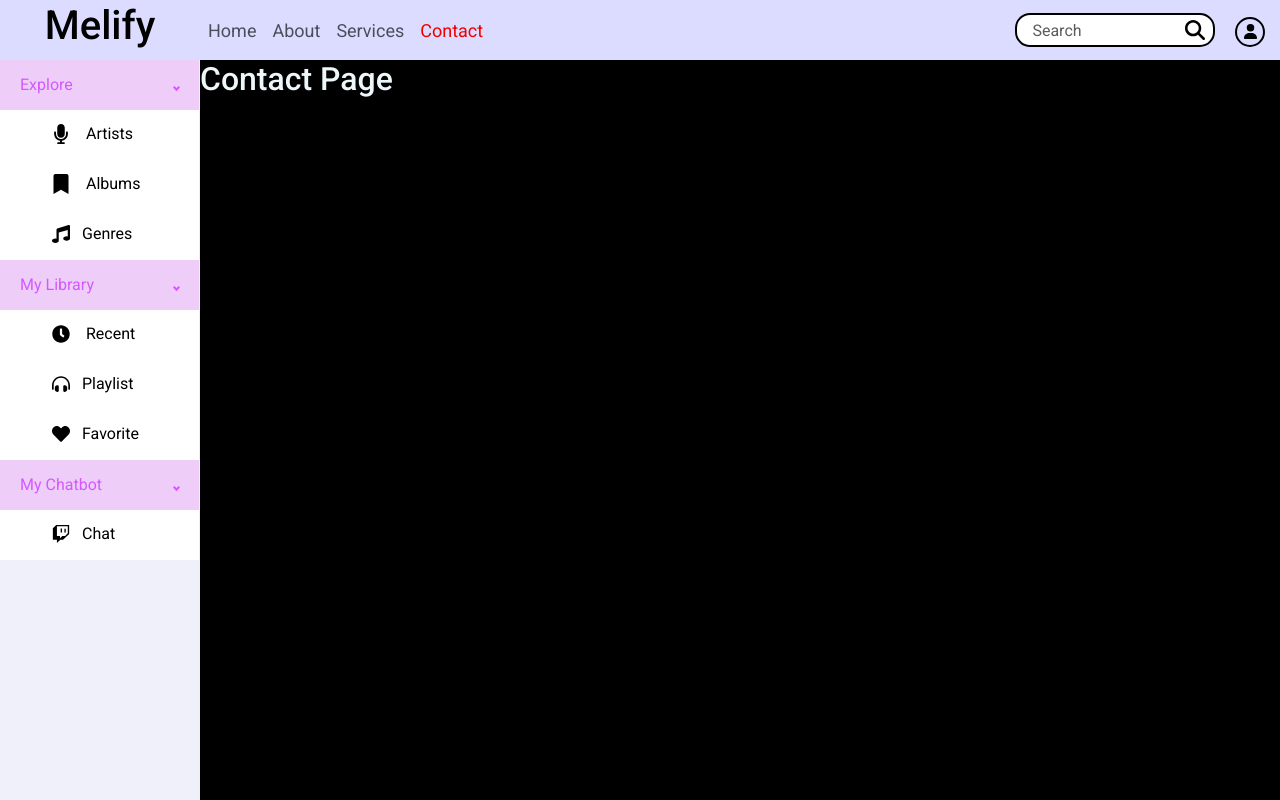
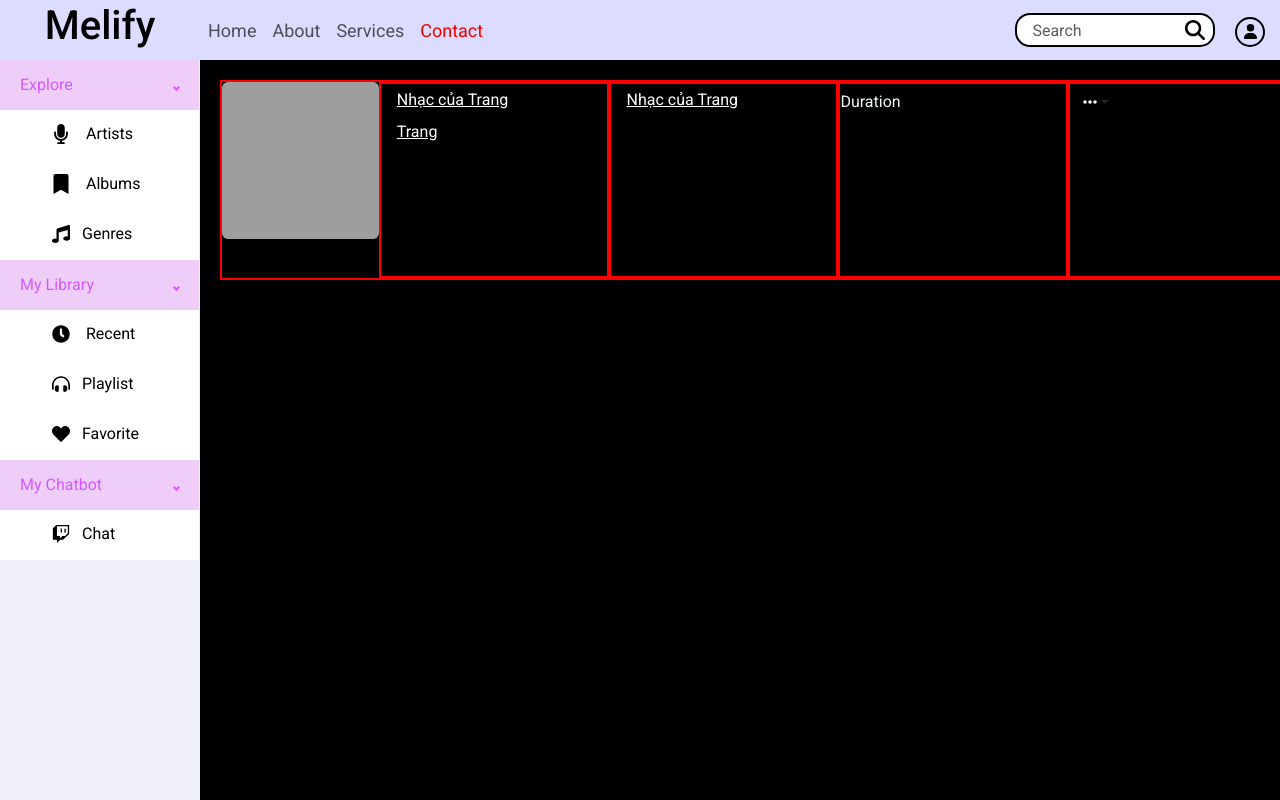
Before and after one commit to SWE1dePauwMusic/music_app, a React (Vite) app in the folder frontend/: page /contact in a window 1280 px wide. Shown: the top 800 px of the page. Built offline with nearby package versions, Linux system fonts and the light colour scheme; grey boxes are pictures that could not be loaded.

Commit message:
create song component

```diff
--- a/frontend/src/App.jsx
+++ b/frontend/src/App.jsx
@@ -13,6 +13,7 @@ import About from "./pages/About";
 import Services from "./pages/Services";
 import Contact from "./pages/Contact";
 import SidebarContainer from "./components/SideBar";
+import Song from "./components/Song";
 function App() {
   return (
     <Router>
--- /dev/null
+++ b/frontend/src/components/Song/index.css
@@ -0,0 +1,65 @@
+.song-component-container {
+    padding: 0;
+    margin: 20px;
+    border: 2px solid red;
+    display: flex;
+    flex-direction: row;
+    position: relative;
+    overflow: hidden;
+    height: 200px;
+    line-height: 1;
+    width: 100%;
+}
+
+.song-component-container .song-image {
+    flex: 1;
+    height: 80%;
+    aspect-ratio: 1;
+}
+
+
+.song-component-container .song-name {
+    flex: 1;
+    border: 2px solid red;
+}
+
+.song-component-container .song-name .nav{
+   display: flex;
+   flex-direction: column;
+   color: white;
+}
+
+.song-component-container .nav-link {
+    color: white;
+    text-decoration: underline;
+}
+
+.song-component-container .album-title {
+    flex: 1;
+    border: 2px solid red;
+}
+
+.song-component-container .song-duration {
+    flex: 1;
+    border: 2px solid red;
+}
+
+.song-component-container .song-dropdown {
+    flex: 1;
+    background-color: transparent;
+    position: relative;
+    border: 2px solid red;
+}
+
+.song-component-container .song-toggle-dropdonw {
+    background-color: transparent;
+}
+
+.song-component-container .more-btn {
+    color: white;
+}
+
+.song-component-container .test {
+    position: absolute;
+    border: 2px solid red;
+}
--- /dev/null
+++ b/frontend/src/components/Song/index.jsx
@@ -0,0 +1,46 @@
+import React from "react";
+import { Image, Nav, Dropdown } from "react-bootstrap";
+import { FontAwesomeIcon } from "@fortawesome/react-fontawesome";
+import { faEllipsis } from "@fortawesome/free-solid-svg-icons";
+import { songData } from "../../coreData";
+import "./index.css";
+const Song = () => {
+  return (
+    <div className="song-component-container">
+      <div className="song-image-container">
+        <Image src={songData.images.url} rounded className="song-image" />
+      </div>
+      <div className="song-name">
+        <Nav>
+          <Nav.Link href="">{songData.description}</Nav.Link>
+          <Nav.Link href="">{songData.name}</Nav.Link>
+        </Nav>
+      </div>
+      <div className="album-title">
+        <Nav>
+          <Nav.Link href="">{songData.description}</Nav.Link>
+        </Nav>
+      </div>
+      <div className="song-duration">
+        <p>Duration</p>
+      </div>
+      <Dropdown className="song-dropdown" drop="down">
+        <Dropdown.Toggle
+          id="dropdown-basic"
+          variant="none"
+          className="song-toggle-dropdown"
+        >
+          <FontAwesomeIcon icon={faEllipsis} className="more-btn" />
+        </Dropdown.Toggle>
+
+        <Dropdown.Menu>
+          <Dropdown.Item href="">Action</Dropdown.Item>
+          <Dropdown.Item href="">Action</Dropdown.Item>
+          <Dropdown.Item href="">Action</Dropdown.Item>
+        </Dropdown.Menu>
+      </Dropdown>
+    </div>
+  );
+};
+
+export default Song;
--- /dev/null
+++ b/frontend/src/coreData.js
@@ -0,0 +1,22 @@
+const songData = {
+    "description": "Nhạc của Trang",
+    "href": "https://api.spotify.com/v1/playlists/0xk6OBQy0BepwfsIvS3kDq",
+    "id": "6whNt8ZBmDZM9zaMDwyWJb",
+    "name": "Trang",
+
+    "images": {
+      "height": 640,
+      "url": "https://mosaic.scdn.co/640/ab67616d00001e021de19beae7ebf67e1e05938eab67616d00001e0244b0676144d2852d195cf7adab67616d00001e02c50a61776a5019f587d0b3b8ab67616d00001e02c9afe17a57d4dcc48e915a8d",
+      "width": 640
+    },
+
+    "owner": {
+      "name": "Ng Minh_tud",
+      "id": "3143xcp2xghl44atzdl75xhsazw4"
+    },
+
+    "public": true,
+    "type": "song"
+  }
+
+export { songData };
--- a/frontend/src/pages/Contact/index.css
+++ b/frontend/src/pages/Contact/index.css
@@ -0,0 +1,5 @@
+.a {
+    border: 2px solid red;
+    height: 100px;
+    z-index: 1000;
+}
--- a/frontend/src/pages/Contact/index.jsx
+++ b/frontend/src/pages/Contact/index.jsx
@@ -1,7 +1,10 @@
-import React from 'react';
-
+import React from "react";
+import Song from "../../components/Song";
+import "./index.css"
 const Contact = () => {
-  return <h2>Contact Page</h2>;
+  return (
+    <Song />
+  );
 };
 
 export default Contact;
```
Also changed, not shown: frontend/src/components/Playlist/index.jsx (+4 -4 lines).
